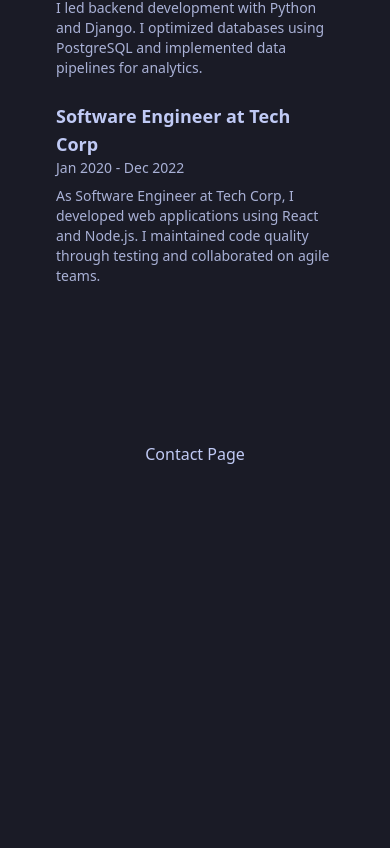
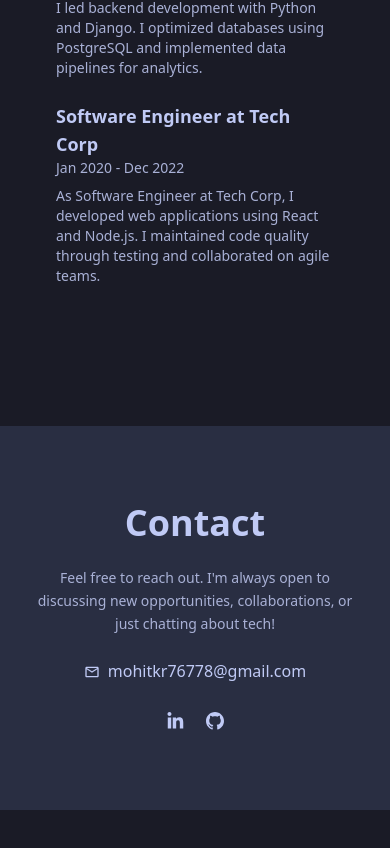
Before and after one commit to 03MKY/portfolio, a Next.js app: page / in a window 390 px wide. Shown: the part 2170-3018 px from the top of the page. After the commit the page ends 2980 px from the top, so only its background shows below. Built offline with nearby package versions, Linux system fonts and the light colour scheme.

Commit message:
feat: enhance contact page with responsive design and social links
- add linkedin link to contact data in mockData.ts
- implement responsive contact page component with email display and social icons
- ensure mobile-friendly layout with adaptive text sizes and spacing

```diff
--- a/assets/mockData.ts
+++ b/assets/mockData.ts
@@ -72,6 +72,7 @@ const userData: PortfolioData = {
   ],
   contact: {
     email: "mohitkr76778@gmail.com",
+    linkedin: "https://www.linkedin.com/in/mohit-kumar-ab3416317/",
     github: "https://github.com/03MKY",
   },
 };
--- a/compnents/core/contact.tsx
+++ b/compnents/core/contact.tsx
@@ -1,7 +1,39 @@
+import userData from "@/assets/mockData";
+import { MdMailOutline } from "react-icons/md";
+import { LiaLinkedinIn } from "react-icons/lia";
+import { LiaGithub } from "react-icons/lia";
+import Link from "next/link";
+
 export default function ContactPage() {
   return (
-    <div id="contact" className="page">
-      <h1>Contact Page</h1>
+    <div
+      id="contact"
+      className="page h-96 bg-secondary-background mt-6 sm:mt-10 p-8 sm:p-16"
+    >
+      <div className="container mx-auto flex flex-col h-full items-center justify-center text-center">
+        <h3 className="text-4xl sm:text-6xl font-bold text-foreground mb-6 sm:mb-10">
+          Contact
+        </h3>
+
+        <div>
+          <p className="text-secondary-foreground text-sm sm:text-base leading-relaxed mb-6">
+            Feel free to reach out. I'm always open to discussing new
+            opportunities, collaborations, or just chatting about tech!
+          </p>
+          <span className="flex items-center justify-center text-foreground gap-2 mb-6">
+            <MdMailOutline className="text-foreground" />
+            {userData.contact.email}
+          </span>
+          <div className="flex items-center justify-center gap-4 sm:gap-6 text-2xl sm:text-3xl text-foreground">
+            <Link href={userData.contact.linkedin!} target="_blank">
+              <LiaLinkedinIn />
+            </Link>
+            <Link href={userData.contact.github!} target="_blank">
+              <LiaGithub />
+            </Link>
+          </div>
+        </div>
+      </div>
     </div>
   );
 }
```
